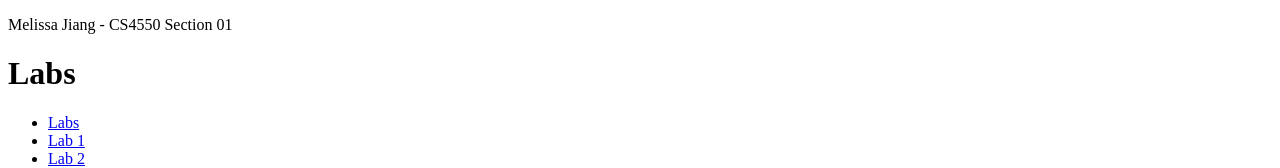
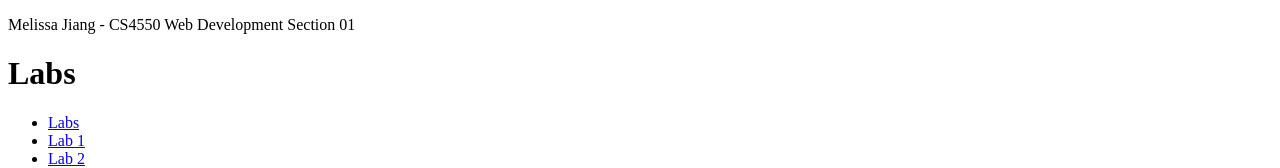
Before and after one commit to Melj16/quizzes-kanbas-react-web-app, a React (Create React App) app: page /#/Labs/Lab1 in a window 1280 px wide. Shown: the top 168 px of the page. Built offline with nearby package versions, Linux system fonts and the light colour scheme.

Commit message:
create branch a1

```diff
--- a/src/Labs/index.tsx
+++ b/src/Labs/index.tsx
@@ -7,7 +7,7 @@ import Lab3 from "./Lab3";
 export default function Labs() {
   return (
     <div id="wd-labs">
-      <p>Melissa Jiang - CS4550 Section 01</p>
+      <p>Melissa Jiang - CS4550 Web Development Section 01</p>
       <h1>Labs</h1>
       <TOC />
       <Routes>
```
